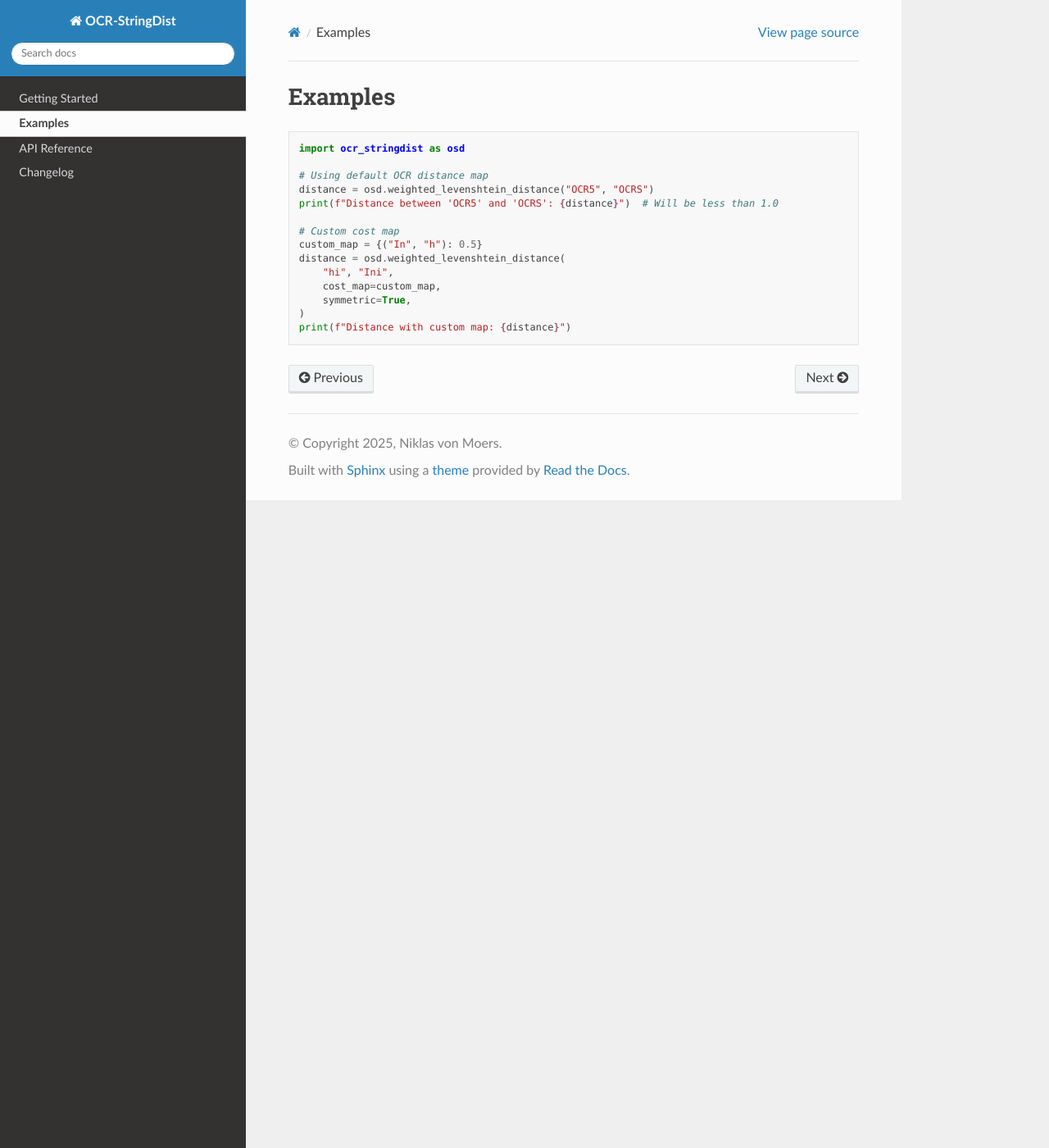
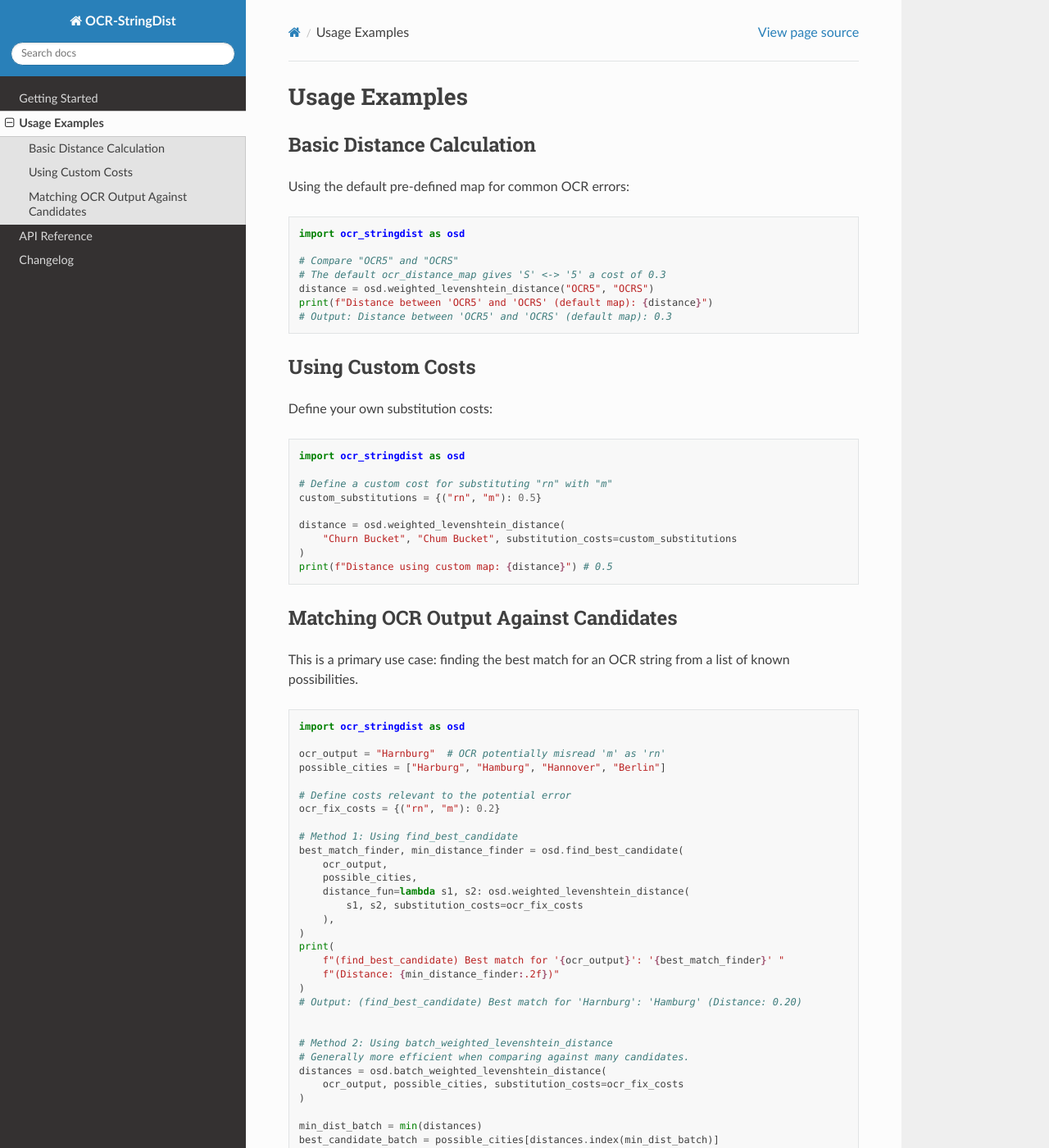
Before and after one commit to NiklasvonM/ocr-stringdist, a Sphinx documentation site: the page built from docs/source/examples.rst, in a window 1280 px wide and 1400 px high. Shown: the whole window at 82% size. Built offline with Sphinx 7.4.7 and the Read the Docs theme 3.1.0, drawn with Linux system fonts in a browser that asks for light colours; some of the changed text lies outside the part shown.

Commit message:
update documentation

```diff
--- a/docs/source/examples.rst
+++ b/docs/source/examples.rst
@@ -1,20 +1,81 @@
-==========
- Examples
-==========
+================
+ Usage Examples
+================
+
+Basic Distance Calculation
+==========================
+
+Using the default pre-defined map for common OCR errors:
 
 .. code-block:: python
 
     import ocr_stringdist as osd
 
-    # Using default OCR distance map
+    # Compare "OCR5" and "OCRS"
+    # The default ocr_distance_map gives 'S' <-> '5' a cost of 0.3
     distance = osd.weighted_levenshtein_distance("OCR5", "OCRS")
-    print(f"Distance between 'OCR5' and 'OCRS': {distance}")  # Will be less than 1.0
+    print(f"Distance between 'OCR5' and 'OCRS' (default map): {distance}")
+    # Output: Distance between 'OCR5' and 'OCRS' (default map): 0.3
 
-    # Custom cost map
-    custom_map = {("In", "h"): 0.5}
+Using Custom Costs
+==================
+
+Define your own substitution costs:
+
+.. code-block:: python
+
+    import ocr_stringdist as osd
+
+    # Define a custom cost for substituting "rn" with "m"
+    custom_substitutions = {("rn", "m"): 0.5}
+
     distance = osd.weighted_levenshtein_distance(
-        "hi", "Ini",
-        cost_map=custom_map,
-        symmetric=True,
+        "Churn Bucket", "Chum Bucket", substitution_costs=custom_substitutions
     )
-    print(f"Distance with custom map: {distance}")
+    print(f"Distance using custom map: {distance}") # 0.5
+
+
+Matching OCR Output Against Candidates
+======================================
+
+This is a primary use case: finding the best match for an OCR string from a list of known possibilities.
+
+.. code-block:: python
+
+    import ocr_stringdist as osd
+
+    ocr_output = "Harnburg"  # OCR potentially misread 'm' as 'rn'
+    possible_cities = ["Harburg", "Hamburg", "Hannover", "Berlin"]
+
+    # Define costs relevant to the potential error
+    ocr_fix_costs = {("rn", "m"): 0.2}
+
+    # Method 1: Using find_best_candidate
+    best_match_finder, min_distance_finder = osd.find_best_candidate(
+        ocr_output,
+        possible_cities,
+        distance_fun=lambda s1, s2: osd.weighted_levenshtein_distance(
+            s1, s2, substitution_costs=ocr_fix_costs
+        ),
+    )
+    print(
+        f"(find_best_candidate) Best match for '{ocr_output}': '{best_match_finder}' "
+        f"(Distance: {min_distance_finder:.2f})"
+    )
+    # Output: (find_best_candidate) Best match for 'Harnburg': 'Hamburg' (Distance: 0.20)
+
+
+    # Method 2: Using batch_weighted_levenshtein_distance
+    # Generally more efficient when comparing against many candidates.
+    distances = osd.batch_weighted_levenshtein_distance(
+        ocr_output, possible_cities, substitution_costs=ocr_fix_costs
+    )
+
+    min_dist_batch = min(distances)
+    best_candidate_batch = possible_cities[distances.index(min_dist_batch)]
+
+    print(
+        f"(Batch) Best match for '{ocr_output}': '{best_candidate_batch}' "
+        f"(Distance: {min_dist_batch:.2f})"
+    )
+    # Output: (Batch) Best match for 'Harnburg': 'Hamburg' (Distance: 0.20)
```
Also changed, not shown: README.md (+24 -24 lines), docs/source/getting-started.rst (+17 -0 lines), docs/source/index.rst (+25 -4 lines).
